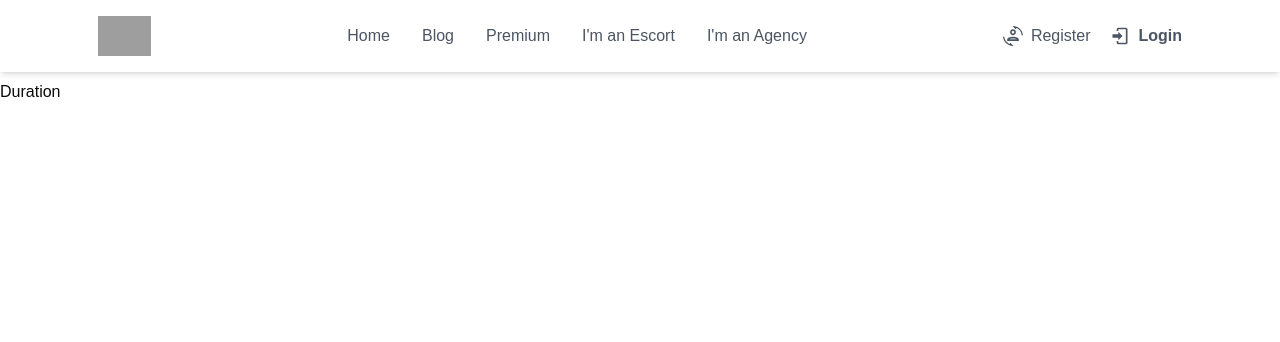
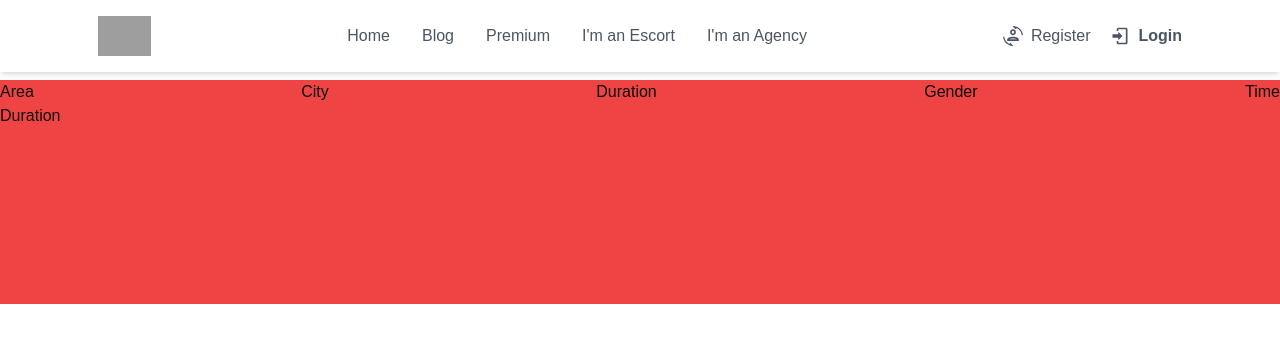
Before and after one commit to MauriceDev1/agency, a Next.js app: page /book-now/duration in a window 1280 px wide. Shown: the top 342 px of the page. Built offline with nearby package versions, Linux system fonts and the light colour scheme; no server answers; grey boxes are pictures that could not be loaded.

Commit message:
added nav to booking pages

```diff
--- /dev/null
+++ b/src/app/(root)/book-now/layout.tsx
@@ -0,0 +1,43 @@
+import Link from "next/link";
+
+export default function Layout({
+  children,
+}: Readonly<{
+  children: React.ReactNode;
+}>) {
+    const Links = [
+        {
+            id: 1,
+            name: "Area",
+            link: "/book-now/area",
+        },
+        {
+            id: 2,
+            name:"City",
+            link:"/book-now/city"
+        },
+        {
+            id: 3,
+            name:"Duration",
+            link:"/book-now/duration"
+        },
+        {
+            id: 4,
+            name:"Gender",
+            link:"/book-now/gender"
+        },
+        {
+            id: 5,
+            name:"Time",
+            link:"/book-now/time"
+        },
+    ]
+  return (
+    <div className="bg-red-500 h-56">
+        <div className="w-full flex justify-between">
+            {Links.map(l => <Link href={l.link} key={l.id}>{l.name}</Link>)}
+        </div>
+        {children}
+    </div>
+  );
+}
```
